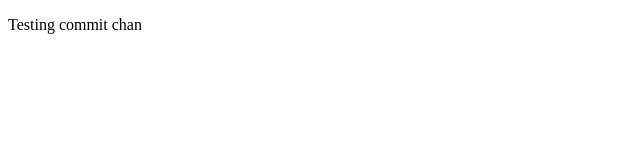
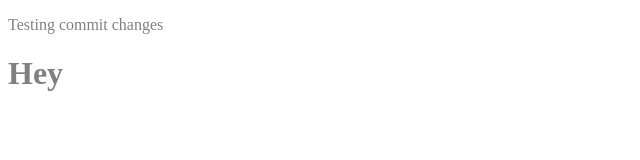
Before and after one commit to Abdullahtanoli001/myrepo, a plain HTML site: page index.html in a window 1280 px wide. Shown: the whole page, without its empty margins (0-640 px from the left). Drawn offline with Linux system fonts and the light colour scheme.

Commit message:
Added design for website

```diff
--- a/index.html
+++ b/index.html
@@ -4,8 +4,11 @@
     <meta charset="UTF-8">
     <meta name="viewport" content="width=device-width, initial-scale=1.0">
     <title>Document</title>
+    <link rel="stylesheet" href="style.css">
 </head>
 <body>
-    <p>Testing commit chan
+    <p>Testing commit changes</p>
+    <h1>Hey</h1>
+
 </body>
 </html>
--- /dev/null
+++ b/style.css
@@ -0,0 +1,3 @@
+body{
+    color: gray;
+}
```
Also changed, not shown: 1 other file.
